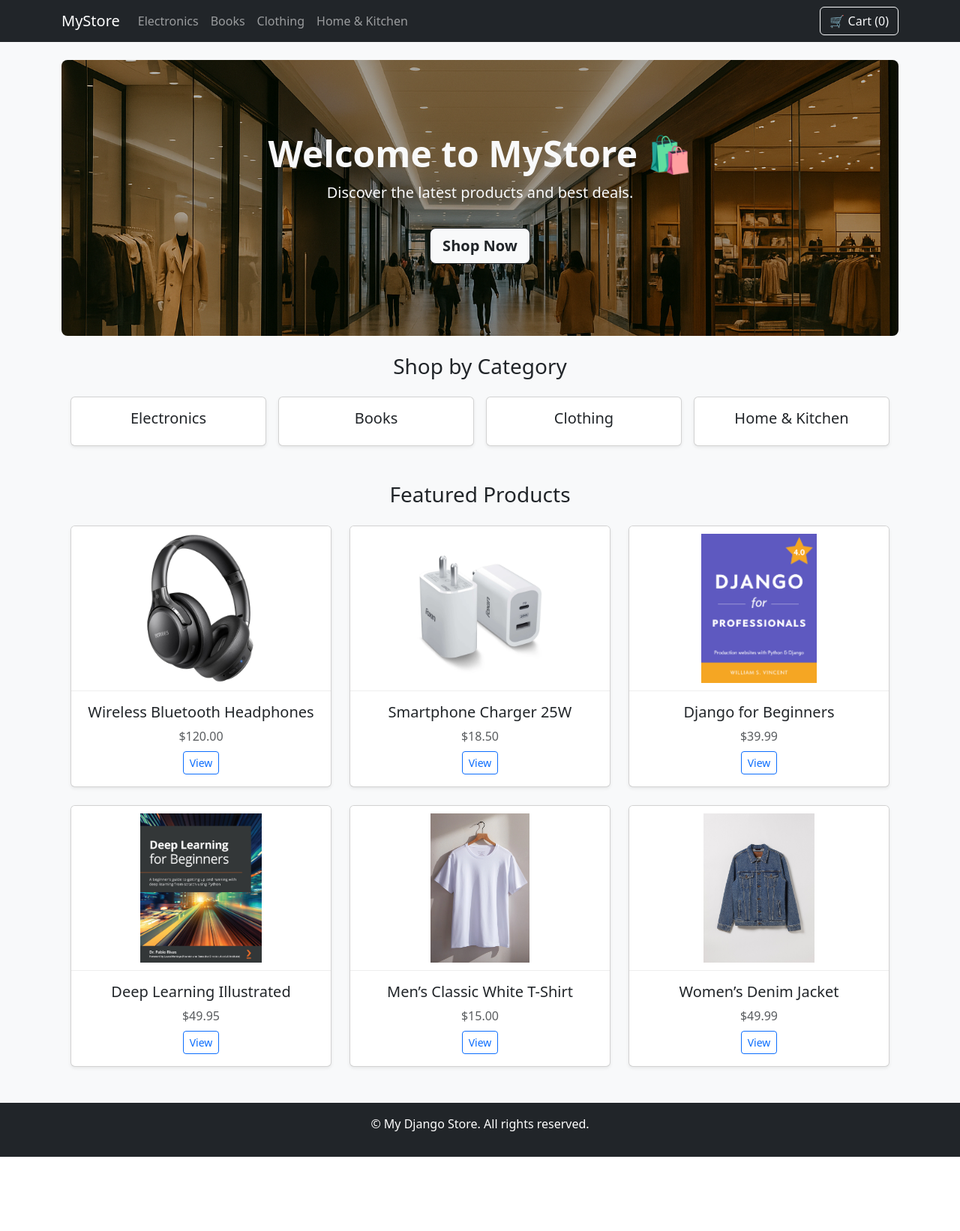
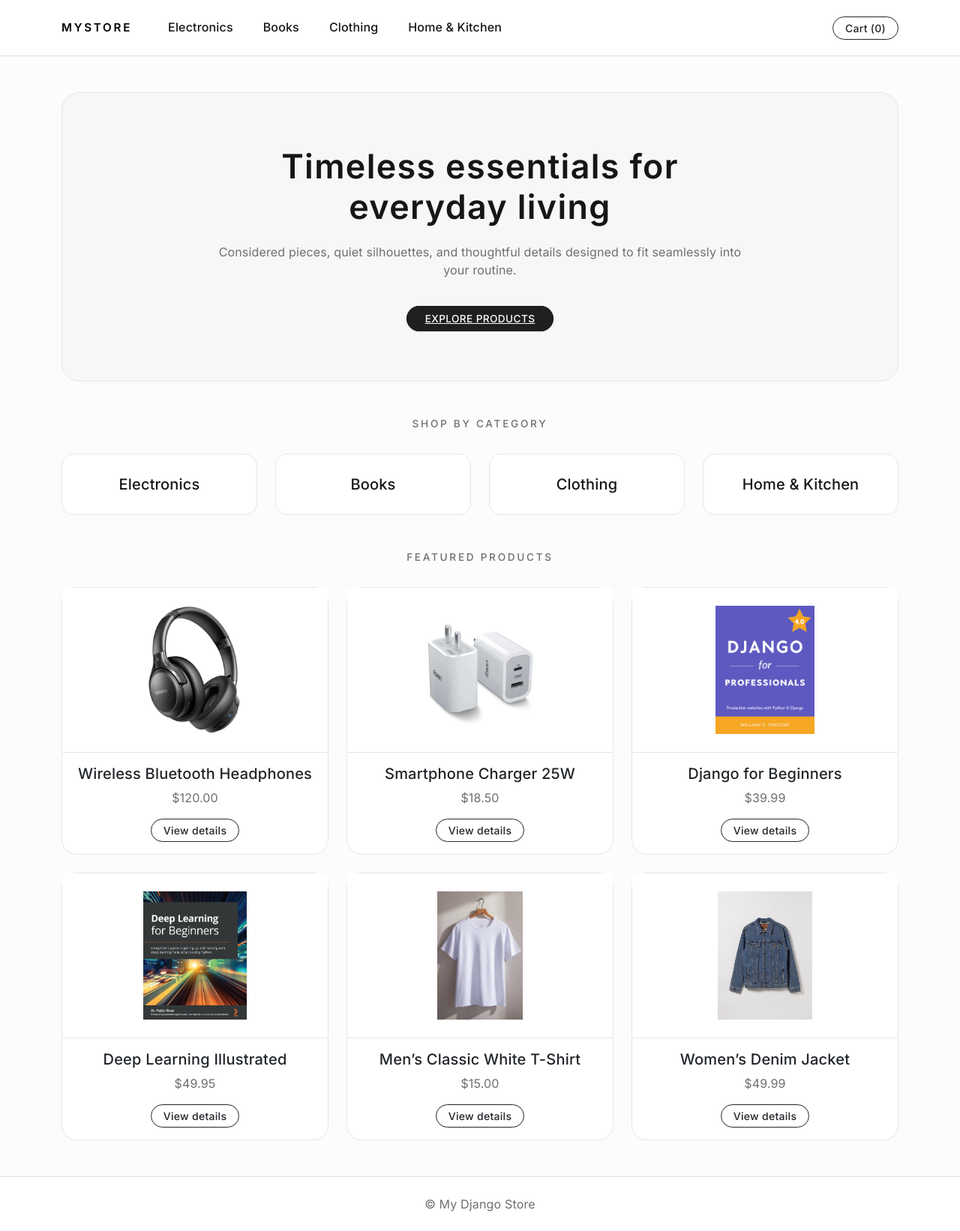
Before and after one commit to salahmezenner/online_store, a Django app: page / in a window 1280 px wide. Shown: the whole page at 75% size. Before the commit the page ends 1543 px from the top, so only its background shows below. Run offline with Django 5.2, Linux system fonts and the light colour scheme; data comes from the database, SQL or seed files in the repository.

Commit message:
Restyle storefront with minimalist theme

```diff
--- a/catalog/templates/home.html
+++ b/catalog/templates/home.html
@@ -4,59 +4,50 @@
 
 {% block content %}
 
-<!-- 🖼️ Hero Section -->
-<div class="p-5 mb-4 hero-bg rounded-3">
-  <div class="container py-5 text-center">
-    <h1 class="display-5 fw-bold text-light">Welcome to MyStore 🛍️</h1>
-    <p class="col-lg-8 mx-auto fs-5 text-light">Discover the latest products and best deals.</p>
-    <a href="{% url 'product_list' %}"
-   class="btn btn-light btn-lg mt-3 border border-dark text-dark fw-semibold shadow-sm
-          btn-hover-dark">
-   Shop Now
-</a>
+<!-- Hero -->
+<section class="hero mb-5">
+  <div class="container-small mx-auto" style="max-width: 720px;">
+    <h1>Timeless essentials for everyday living</h1>
+    <p>Considered pieces, quiet silhouettes, and thoughtful details designed to fit seamlessly into your routine.</p>
+    <a href="{% url 'product_list' %}" class="btn-link-minimal">Explore products</a>
+  </div>
+</section>
 
-  </div>
-</div>
-
-
-<!-- 🏷️ Categories -->
-<div class="container mb-5">
-  <h3 class="text-center mb-4">Shop by Category</h3>
-<div class="row row-cols-2 row-cols-md-4 g-3">
+<!-- Categories -->
+<section class="mb-5">
+  <h3 class="section-title">Shop by category</h3>
+  <div class="row row-cols-2 row-cols-md-4 g-3 g-md-4">
     {% for category in categories %}
       <div class="col">
-      <a href="{% url 'product_by_category' category.slug %}" class="text-decoration-none text-dark">
-        <div class="card text-center h-100 shadow-sm card-hover">
-          <div class="card-body">
-            <h5 class="card-title">{{ category.name }}</h5>
-          </div>
+        <a href="{% url 'product_by_category' category.slug %}" class="text-decoration-none text-reset">
+          <div class="category-card h-100">
+            <h5 class="mb-0">{{ category.name }}</h5>
           </div>
         </a>
       </div>
     {% endfor %}
   </div>
-</div>
+</section>
 
-<!-- ⭐ Featured Products -->
-<div class="container">
-  <h3 class="text-center mb-4">Featured Products</h3>
+<!-- Featured Products -->
+<section>
+  <h3 class="section-title">Featured products</h3>
   <div class="row row-cols-1 row-cols-md-3 g-4">
     {% for product in featured_products %}
       <div class="col">
-        <div class="card h-100 shadow-sm product-card">
+        <div class="card h-100">
           {% if product.image %}
-            <img src="{{ product.image.url }}" class="card-img-top" alt="{{ product.title }}"
-                style="height:220px;object-fit:contain;">
+            <img src="{{ product.image.url }}" class="card-img-top" alt="{{ product.title }}">
           {% endif %}
           <div class="card-body text-center">
             <h5 class="card-title">{{ product.title }}</h5>
-            <p class="text-muted mb-2">${{ product.price }}</p>
-            <a href="{% url 'product_detail' product.slug %}" class="btn btn-outline-primary btn-sm">View</a>
+            <p class="text-muted mb-3">${{ product.price }}</p>
+            <a href="{% url 'product_detail' product.slug %}" class="btn btn-outline-dark btn-sm rounded-pill px-3">View details</a>
           </div>
         </div>
       </div>
     {% endfor %}
   </div>
-</div>
+</section>
 
 {% endblock %}
--- a/catalog/templates/product_list.html
+++ b/catalog/templates/product_list.html
@@ -3,19 +3,19 @@
 {% block title %}All Products{% endblock %}
 
 {% block content %}
-<h2 class="mb-4 text-center">Our Products</h2>
+<h2 class="section-title">All products</h2>
 
 <div class="row row-cols-1 row-cols-md-3 g-4">
     {% for product in products %}
     <div class="col">
-        <div class="card h-100 shadow-sm">
+        <div class="card h-100">
             {% if product.image %}
             <img src="{{ product.image.url }}" class="card-img-top" alt="{{ product.title }}">
             {% endif %}
             <div class="card-body text-center">
                 <h5 class="card-title">{{ product.title }}</h5>
                 <p class="text-muted">${{ product.price }}</p>
-                <a href="{% url 'product_detail' product.slug %}" class="btn btn-primary">View</a>
+                <a href="{% url 'product_detail' product.slug %}" class="btn btn-outline-dark btn-sm rounded-pill px-3">View details</a>
             </div>
         </div>
     </div>
--- a/shop/static/css/style.css
+++ b/shop/static/css/style.css
@@ -1,58 +1,196 @@
+@import url("https://fonts.googleapis.com/css2?family=Inter:wght@400;500;600&display=swap");
+
+:root {
+  --surface: #f7f7f5;
+  --border: #e6e6e6;
+  --text: #161616;
+  --muted: #6f6f6f;
+  --accent: #1f1f1f;
+}
+
 body {
-    background-color: #f8f9fa;
+  font-family: "Inter", "Helvetica Neue", Arial, sans-serif;
+  background-color: #fcfcfb;
+  color: var(--text);
+  letter-spacing: 0.01em;
 }
-.card img {
-    height: 220px;
-    object-fit: cover;
+
+a {
+  color: var(--accent);
 }
-footer {
-    position: relative;
-    bottom: 0;
-    width: 100%;
+
+a:hover,
+a:focus {
+  color: #000;
 }
+
+.tracking-wide {
+  letter-spacing: 0.18em;
+  font-size: 0.95rem;
+  font-weight: 600;
+}
+
+.navbar {
+  padding: 1.25rem 0;
+}
+
+.navbar-nav .nav-link {
+  color: var(--text) !important;
+  font-weight: 500;
+  padding: 0.25rem 0;
+  margin-left: 1.5rem;
+  border-bottom: 2px solid transparent;
+  transition: border-color 0.2s ease;
+}
+
+.navbar-nav .nav-link:hover,
+.navbar-nav .nav-link:focus,
+.navbar-nav .nav-link.active {
+  border-color: var(--text);
+}
+
+.btn-outline-dark {
+  border-radius: 999px;
+  border-width: 1px;
+  font-weight: 500;
+  letter-spacing: 0.02em;
+}
+
+.btn-outline-dark:hover,
+.btn-outline-dark:focus {
+  background-color: var(--accent);
+  color: #fff !important;
+}
+
+.hero {
+  background-color: var(--surface);
+  border: 1px solid var(--border);
+  border-radius: 24px;
+  padding: 4.5rem 2.5rem;
+  text-align: center;
+}
+
+.container-small {
+  margin: 0 auto;
+}
+
+.hero h1 {
+  font-weight: 600;
+  font-size: clamp(2rem, 5vw, 2.8rem);
+  letter-spacing: 0.03em;
+  margin-bottom: 1.25rem;
+}
+
+.hero p {
+  color: var(--muted);
+  margin-bottom: 2.5rem;
+}
+
+.section-title {
+  font-size: 0.85rem;
+  text-transform: uppercase;
+  letter-spacing: 0.2em;
+  color: var(--muted);
+  margin-bottom: 2rem;
+  text-align: center;
+}
+
+.card {
+  border: 1px solid var(--border);
+  border-radius: 20px;
+  box-shadow: none !important;
+  transition: transform 0.2s ease, border-color 0.2s ease;
+}
+
 .card img {
   height: 220px;
   width: 100%;
-    object-fit: contain;   /* used to be cover */
+  object-fit: contain;
   background-color: #fff;
-    padding: 10px;
-    border-bottom: 1px solid #eee;
-}
-.hero-bg {
-    background: url("/static/images/hero.jpg") center/cover no-repeat;
-    color: white;
-}
-.hero-text {
-    background-color: rgba(0, 0, 0, 0.5);
-    padding: 50px;
-}
-.btn-hover-dark:hover {
-  background-color: var(--bs-dark) !important;
-  color: var(--bs-light) !important;
-  border-color: var(--bs-dark) !important;
-  transform: translateY(-2px);
-  transition: all 0.2s ease-in-out;
+  padding: 1.5rem;
+  border-bottom: 1px solid var(--border);
 }
 
-
-.card-hover {
-  transition: all 0.3s ease-in-out;
+.card:hover {
+  transform: translateY(-4px);
+  border-color: #cfcfcf;
 }
 
-.card-hover:hover {
-  transform: translateY(-5px);
-  background-color: var(--bs-dark);
-  color: var(--bs-light);
-  box-shadow: 0 8px 16px rgba(0,0,0,0.2);
-}
-/* Smooth animation */
-.product-card {
-  transition: all 0.3s ease-in-out;
+.card-title {
+  font-weight: 500;
+  letter-spacing: 0.01em;
 }
 
-/* Hover effect */
-.product-card:hover {
-  transform: translateY(-5px);
-  box-shadow: 0 8px 20px rgba(0, 0, 0, 0.2);
-  border-color: var(--bs-primary);
+.text-muted {
+  color: var(--muted) !important;
 }
+
+.btn-link-minimal {
+  padding: 0.5rem 1.5rem;
+  border-radius: 999px;
+  border: 1px solid var(--accent);
+  background-color: var(--accent);
+  color: #fff;
+  font-weight: 500;
+  letter-spacing: 0.03em;
+  text-transform: uppercase;
+  font-size: 0.85rem;
+  transition: background-color 0.2s ease, color 0.2s ease;
+}
+
+.btn-link-minimal:hover,
+.btn-link-minimal:focus {
+  background-color: transparent;
+  color: var(--accent);
+}
+
+.category-card {
+  background-color: #fff;
+  border-radius: 16px;
+  border: 1px solid var(--border);
+  padding: 1.75rem 1rem;
+  text-align: center;
+  transition: border-color 0.2s ease, transform 0.2s ease;
+}
+
+.category-card:hover {
+  border-color: #cfcfcf;
+  transform: translateY(-3px);
+}
+
+.table thead {
+  background-color: var(--surface);
+  color: var(--text);
+  border-bottom: 1px solid var(--border);
+}
+
+.table tbody tr {
+  border-bottom: 1px solid var(--border);
+}
+
+.form-control,
+.form-select {
+  border-radius: 10px;
+  border-color: var(--border);
+}
+
+.form-control:focus,
+.form-select:focus {
+  box-shadow: none;
+  border-color: #c0c0c0;
+}
+
+.summary-card {
+  border-radius: 18px;
+  border: 1px solid var(--border);
+  background-color: #fff;
+}
+
+.order-badge {
+  display: inline-block;
+  padding: 0.35rem 0.75rem;
+  border-radius: 999px;
+  border: 1px solid var(--border);
+  font-size: 0.85rem;
+  letter-spacing: 0.05em;
+}
--- a/shop/templates/base.html
+++ b/shop/templates/base.html
@@ -15,41 +15,39 @@
 </head>
 <body>
 
-    <!-- 🌐 Navbar -->
-    <nav class="navbar navbar-expand-lg navbar-dark bg-dark">
+    <!-- Navigation -->
+    <nav class="navbar navbar-expand-lg navbar-light bg-white border-bottom">
         <div class="container">
-            <a class="navbar-brand" href="/">MyStore</a>
+            <a class="navbar-brand text-uppercase tracking-wide" href="/">MyStore</a>
             <button class="navbar-toggler" type="button" data-bs-toggle="collapse" data-bs-target="#navbarNav">
                 <span class="navbar-toggler-icon"></span>
             </button>
 
             <div class="collapse navbar-collapse" id="navbarNav">
-                <ul class="navbar-nav me-auto">
+                <ul class="navbar-nav me-auto mb-2 mb-lg-0">
                     {% for category in categories %}
                     <li class="nav-item">
                         <a class="nav-link" href="{% url 'product_by_category' category.slug %}">{{ category.name }}</a>
                     </li>
                     {% endfor %}
                 </ul>
-                <ul class="navbar-nav">
-                    <li class="nav-item">
-                        <a href="{% url 'cart:cart_detail' %}" class="btn btn-outline-light">
-                            🛒 Cart ({{ cart|length }})
-                        </a>
-                    </li>
-                </ul>
+                <div class="d-flex align-items-center gap-2">
+                    <a href="{% url 'cart:cart_detail' %}" class="btn btn-outline-dark btn-sm rounded-pill px-3">
+                        Cart ({{ cart|length }})
+                    </a>
+                </div>
             </div>
         </div>
     </nav>
 
-    <!-- 📦 Main Content -->
-    <div class="container mt-4">
+    <!-- Main Content -->
+    <div class="container py-5">
         {% block content %}{% endblock %}
     </div>
 
-    <!-- 🦶 Footer -->
-    <footer class="bg-dark text-white text-center mt-5 py-3">
-        <p>&copy; {{ now|date:"Y" }} My Django Store. All rights reserved.</p>
+    <!-- Footer -->
+    <footer class="bg-white border-top text-center py-4 text-muted">
+        <p class="mb-0">&copy; {{ now|date:"Y" }} My Django Store</p>
     </footer>
 
     <!-- Bootstrap JS -->
```
Also changed, not shown: cart/templates/detail.html (+13 -6 lines), catalog/templates/product_detail.html (+4 -4 lines), checkout/templates/create.html (+20 -22 lines), checkout/templates/created.html (+7 -11 lines). Lines whose indentation alone changed are shown as unchanged.
